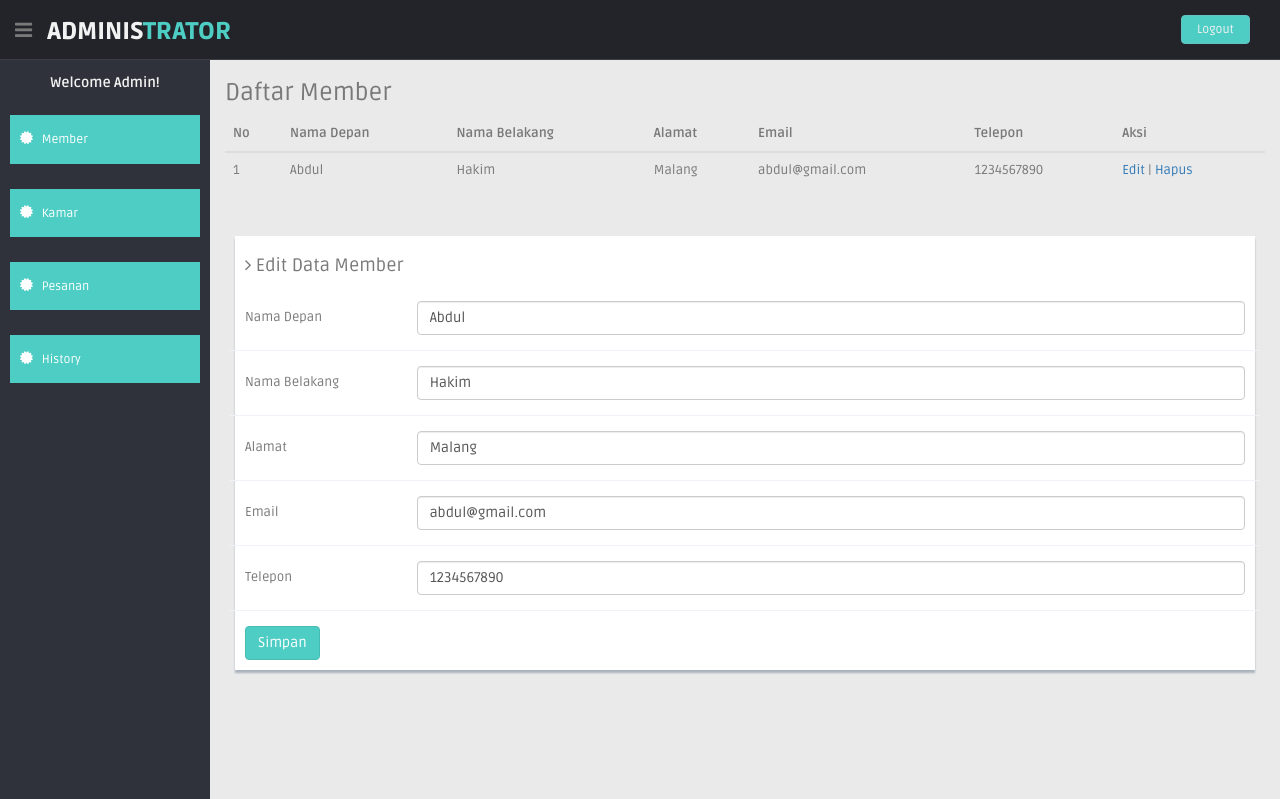
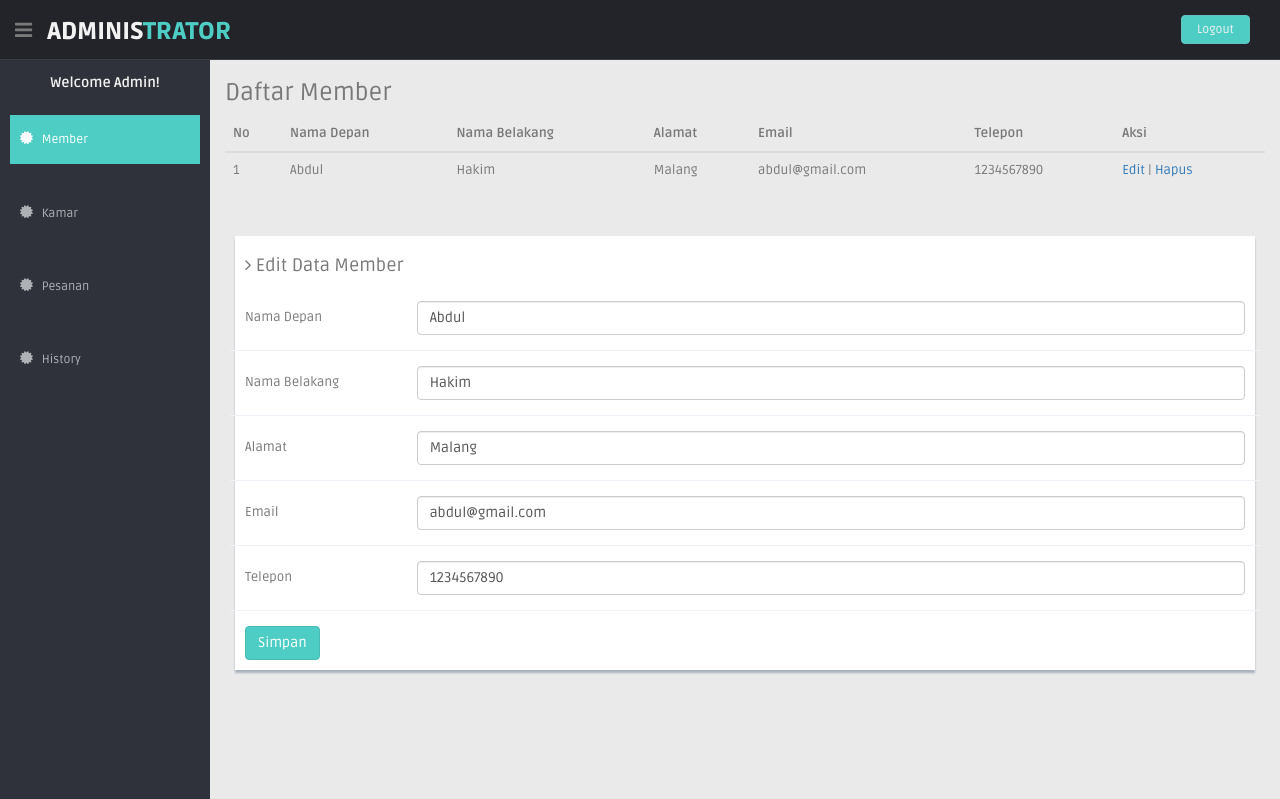
Before and after one commit to irulnasution/hotel, a PHP site: page /admin/member.php?act=edit&id=2 in a window 1280 px wide. Shown: the top 799 px of the page. Run offline with PHP 8.4, Linux system fonts and the light colour scheme; a user stored in the database is signed in; data comes from the database, SQL or seed files in the repository.

Commit message:
Update history.php, header.php, and 5 more files...
-active btn for admin

```diff
--- a/admin/history.php
+++ b/admin/history.php
@@ -1,3 +1,4 @@
+<?php $page='history' ?>
 <?php include 'inc/header.php' ?>
 <?php include 'inc/sidebar.php' ?>
 
--- a/admin/inc/header.php
+++ b/admin/inc/header.php
@@ -7,7 +7,7 @@
   <meta name="description" content="">
   <meta name="author" content="Dashboard">
   <meta name="keyword" content="Dashboard, Bootstrap, Admin, Template, Theme, Responsive, Fluid, Retina">
-  <title>Admin</title>
+  <title><?= $page ?></title>
 
   <!-- Favicons -->
   <link href="img/favicon.png" rel="icon">
--- a/admin/inc/sidebar.php
+++ b/admin/inc/sidebar.php
@@ -8,25 +8,25 @@
 
 
           <li class="mt">
-            <a class="active" href="member.php">
+            <a class="<?php if($page=='member') echo 'active'; ?>" href="member.php">
                 <i class="fa fa-certificate"></i>
                 <span>Member</span>
             </a>
           </li>
           <li class="mt">
-            <a class="active" href="kamar.php">
+            <a class="<?php if($page=='kamar') echo 'active'; ?>" href="kamar.php">
                 <i class="fa fa-certificate"></i>
                 <span>Kamar</span>
             </a>
           </li>
           <li class="mt">
-            <a class="active" href="pesanan.php">
+            <a class="<?php if($page=='pesanan') echo 'active'; ?>" href="pesanan.php">
                 <i class="fa fa-certificate"></i>
                 <span>Pesanan</span>
             </a>
           </li>
           <li class="mt">
-            <a class="active" href="history.php">
+            <a class="<?php if($page=='history') echo 'active'; ?>" href="history.php">
                 <i class="fa fa-certificate"></i>
                 <span>History</span>
             </a>
@@ -35,3 +35,9 @@
         <!-- sidebar menu end-->
       </div>
     </aside>
+
+  <script>
+
+
+
+  </script>
--- a/admin/index.php
+++ b/admin/index.php
@@ -1,3 +1,4 @@
+<?php $page = 'admin hotel' ?>
 <?php include 'inc/header.php' ?>
 <?php include 'inc/sidebar.php' ?>
 
--- a/admin/kamar.php
+++ b/admin/kamar.php
@@ -1,3 +1,4 @@
+<?php $page='kamar' ?>
 <?php include 'inc/header.php' ?>
 <?php include 'inc/sidebar.php' ?>
 <?php include 'inc/koneksi.php' ?>
--- a/admin/member.php
+++ b/admin/member.php
@@ -1,3 +1,4 @@
+<?php $page='member' ?>
 <?php include 'inc/header.php' ?>
 <?php include 'inc/sidebar.php' ?>
 <?php include 'inc/koneksi.php' ?>
--- a/admin/pesanan.php
+++ b/admin/pesanan.php
@@ -1,3 +1,4 @@
+<?php $page='pesanan' ?>
 <?php include 'inc/header.php' ?>
 <?php include 'inc/sidebar.php' ?>
 
```
